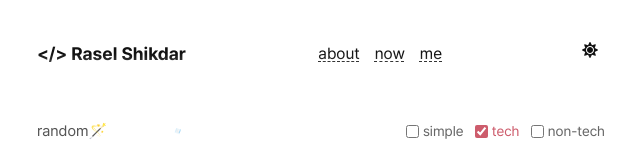
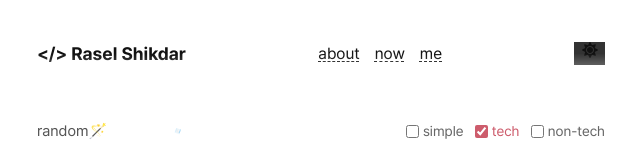
Before and after one commit to raselshikdar/blog.rasel.us.kg, a Next.js app: page / in a window 1280 px wide. Shown: the top 160 px of the page, without its empty margins (319-959 px from the left). Built offline with nearby package versions, Linux system fonts and the light colour scheme; a web font is replaced by a local one.

Commit message:
Update func.scss

```diff
--- a/src/styles/func.scss
+++ b/src/styles/func.scss
@@ -1,3 +1,6 @@
+// func.scss
+
+// Light Mode Colors
 $color-text: #555;
 $color-link: #2d8ac3;
 $color-blue: $color-link;
@@ -6,20 +9,34 @@
 $color-lightgray: #999;
 $color-black: #111;
 
-// Dark mode colors
-$color-dark-bg: #2c2c2c; // Charcoal background for dark mode
-$color-dark-text: #ffffff; // Dark mode text color
-$color-dark-link: #4dabff; // Dark mode link color
+// Dark Mode Colors (Charcoal theme)
+$color-dark-bg: #333333; // Charcoal background for dark mode
+$color-dark-text: #ffffff; // White text color for dark mode
+$color-dark-link: #4dabff; // Light blue link color for dark mode
 
+// Other Variables
 $max-width: 40rem;
 $top-margin: 80px;
 
+// Functions
 @function px2rem($px) {
   @return #{$px / 15}rem;
 }
 
+// Mixins
 @mixin link-decoration {
   text-decoration: underline dashed;
   text-decoration-thickness: 1px;
   text-underline-offset: 2px;
 }
+
+// Example Usage of Dark and Light Mode Colors in SCSS
+.light-mode {
+  background-color: $color-text; // Example light mode color use
+  color: $color-black;
+}
+
+.dark-mode {
+  background-color: $color-dark-bg; // Dark mode background color
+  color: $color-dark-text; // Dark mode text color
+}
```
